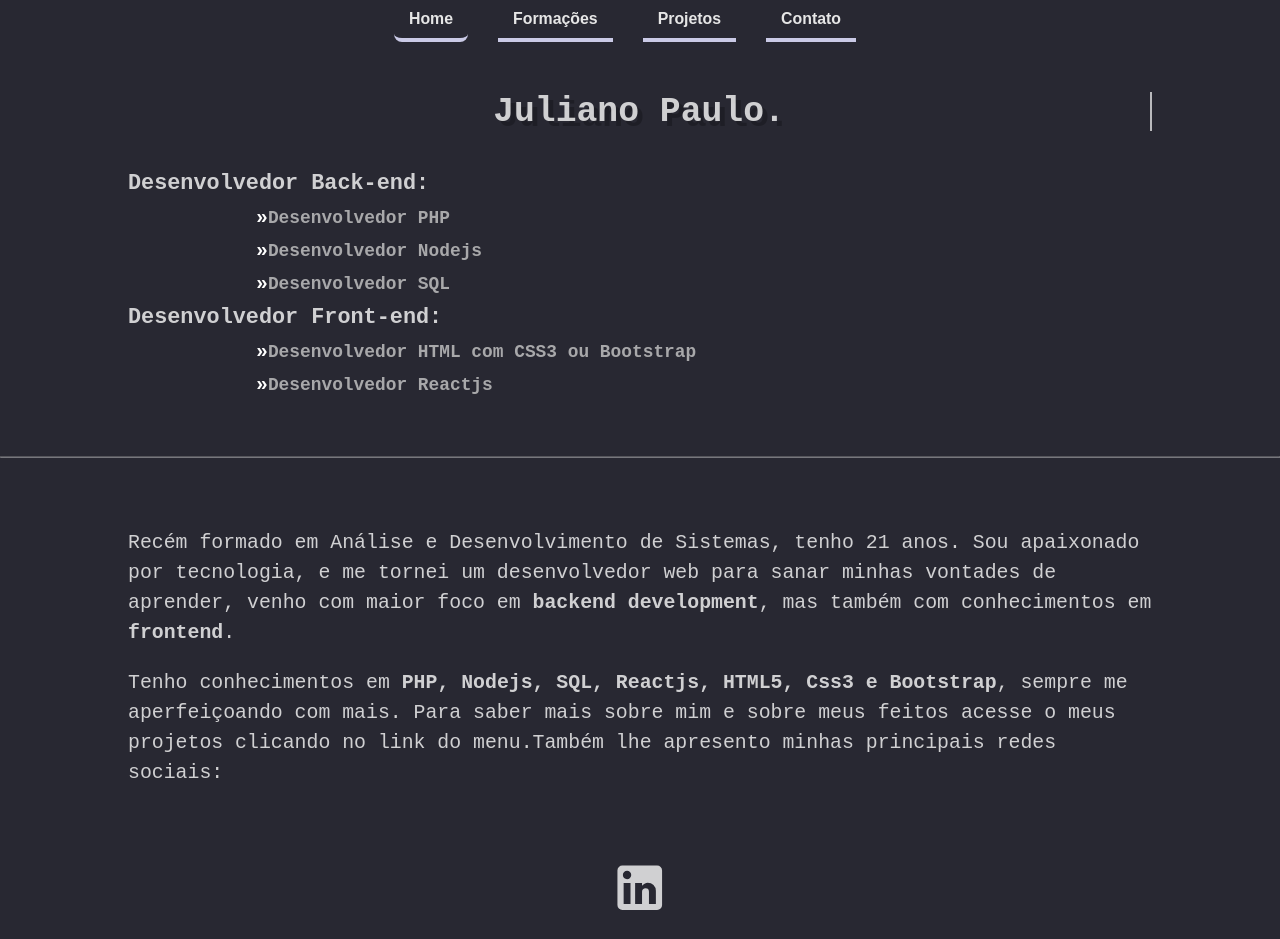
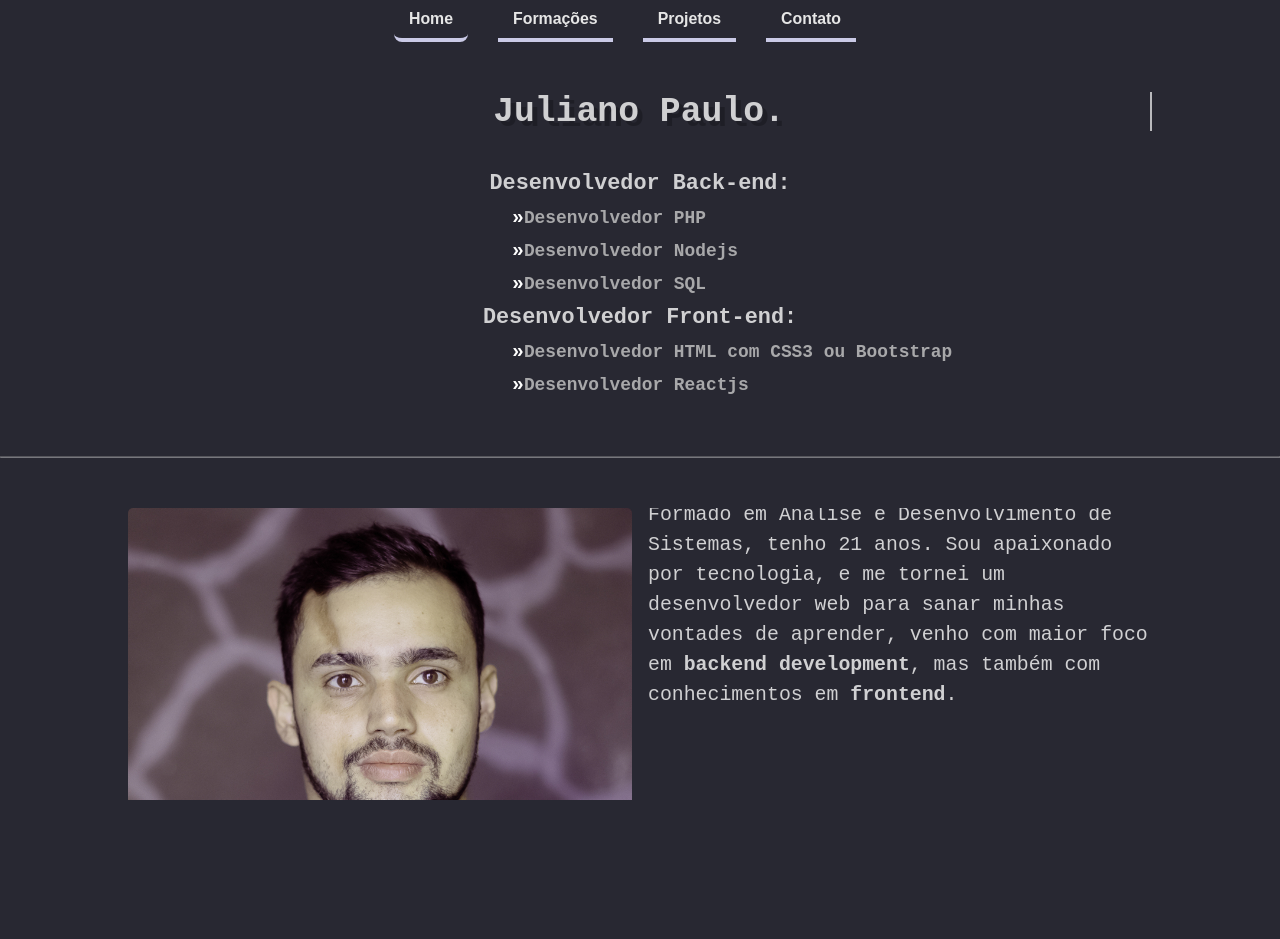
Before and after one commit to julianopaulos/meu-portifolio, a React (Create React App) app: page / in a window 1280 px wide. Shown: the top 939 px of the page. After the commit the page ends 800 px from the top, so only its background shows below. Built offline with nearby package versions, Linux system fonts and the light colour scheme.

Commit message:
fazendo toda a parte responsiva para telas maiores

```diff
--- a/src/App.css
+++ b/src/App.css
@@ -2,6 +2,7 @@
   margin: 0;
   padding: 0;
   box-sizing: border-box;
+  overflow-x: hidden;
 }
 html, body, #root{
   height: 100vh;
@@ -24,4 +25,8 @@ body
   :root{
     font-size: 62%;
   }
+  .container
+  {
+    max-width: 3000px;
+  }
 }
--- a/src/pages/Contact/style.css
+++ b/src/pages/Contact/style.css
@@ -80,3 +80,15 @@
 {
     color:#ffff;
 }
+@media screen and (min-width:700px)
+{
+    .contact .content
+    {
+        align-items: center;
+        text-align: justify;
+    }
+    .whatsapp-section span:first-child, .email-section span:first-child
+    {
+        margin-bottom:20px;
+    }
+}
--- a/src/pages/Home/index.tsx
+++ b/src/pages/Home/index.tsx
@@ -34,7 +34,7 @@ export default function Home() {
                     <section className="main">
                         <img src={myProfilePicture} alt="Foto de perfil"/>
                         <p>
-                            Recém formado em Análise e Desenvolvimento de Sistemas, tenho 21 anos.
+                            Formado em Análise e Desenvolvimento de Sistemas, tenho 21 anos.
                             Sou apaixonado por tecnologia, e me tornei um desenvolvedor web para sanar minhas
                             vontades de aprender, venho com maior foco em  <b>backend development</b>,
                             mas também com conhecimentos em <b>frontend</b>.
--- a/src/pages/Home/style.css
+++ b/src/pages/Home/style.css
@@ -2,6 +2,7 @@
 {
     font-family: 'Courier New', Courier, monospace;
     width: 100vw;
+    overflow:hidden;
     display: flex;
     align-items: center;
     justify-content: center;
@@ -98,6 +99,64 @@
 }
 
 
+@media screen and (min-width:700px)
+{
+    .home .presentation .skills
+    {
+        align-items: center;
+    }
+    .home .presentation .subskills
+    {
+        width: 55vw;
+    }
+    .home .content .main
+    {
+        display: grid;
+        grid-template-columns: 1fr 1fr;/* ou repeat(3, 1fr) */
+        column-gap: 16px;
+    }
+    .content .main img
+    {
+        display: flex;
+        width: 100%;
+        border-radius:5px;
+    }
+    .home .content .main p
+    {
+        margin-top:-8px;
+    }
+    .home .content .main p:last-child
+    {
+        margin-top:-85px;
+    }
+    .home .content .social-links
+    {
+        flex-direction: row;
+        margin-top: 10px;
+    }
+    .home .content .social-links a
+    {
+        margin-right: 30px;
+    }
+    .home .content .social-links a:last-child
+    {
+        margin-right: 0;
+    }
+}
+@media screen and (min-width:1200px)
+{
+    .home .content .main p:last-child
+    {
+        margin-top:20px;
+    }
+    .home .presentation .subskills
+    {
+        width: 50vw;
+    }
+}
+
+
+
 
 
 
--- a/src/pages/Projects/style.css
+++ b/src/pages/Projects/style.css
@@ -109,6 +109,33 @@
 }
 
 
+@media screen and (min-width:700px)
+{
+    .portfolio .content
+    {
+        flex-direction: row;
+    }
+    .portfolio .content .project-container
+    {
+        margin: 0 20px;
+        margin-bottom:30px;
+    }
+    .portfolio .project-container .details span:first-child
+    {
+        font-size:2rem;
+    }
+    .portfolio .project-container .details span
+    {
+        font-size:1.5rem;
+    }
+    .portfolio .project-container .details a
+    {
+        font-size:2rem;
+    }
+}
+
+
+
 
 /*Animação*/
 .typewriter-effect{
```
Also changed, not shown: src/assets/imgs/IMG_4271.jpg.
